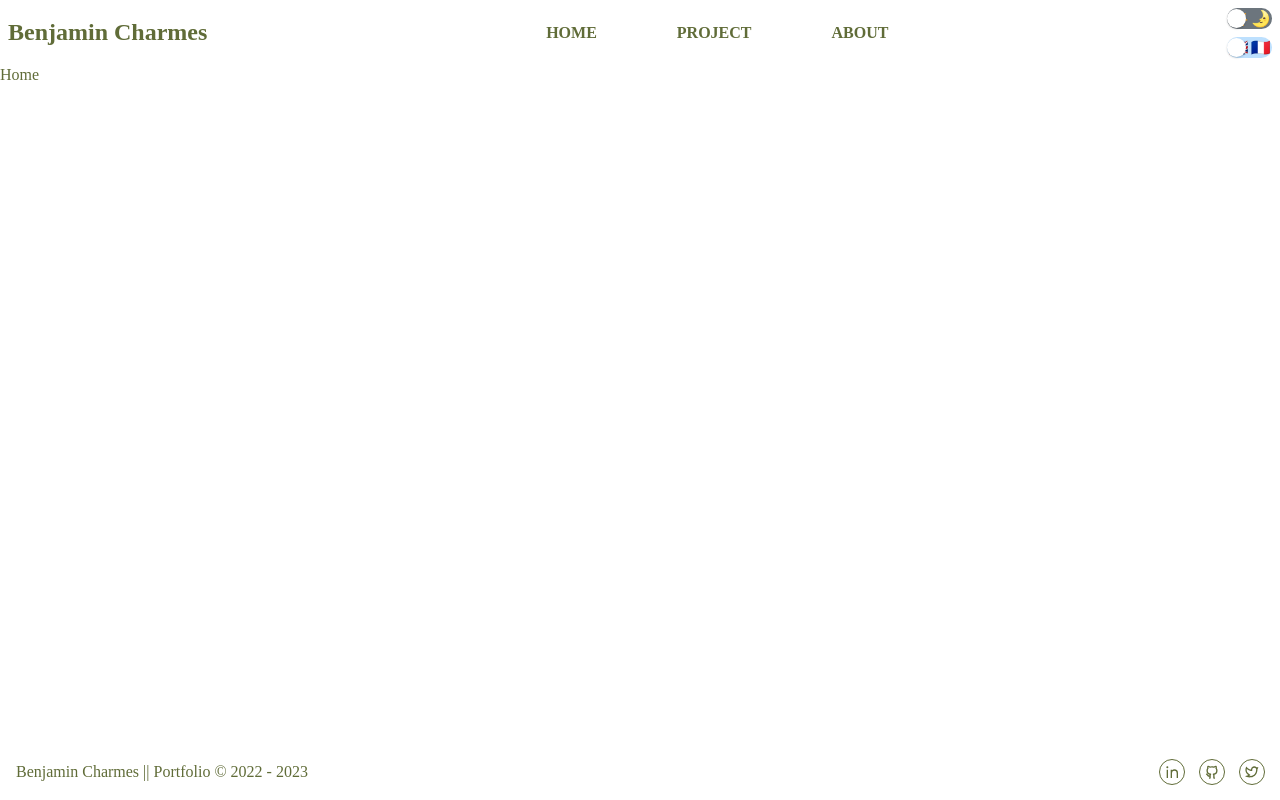
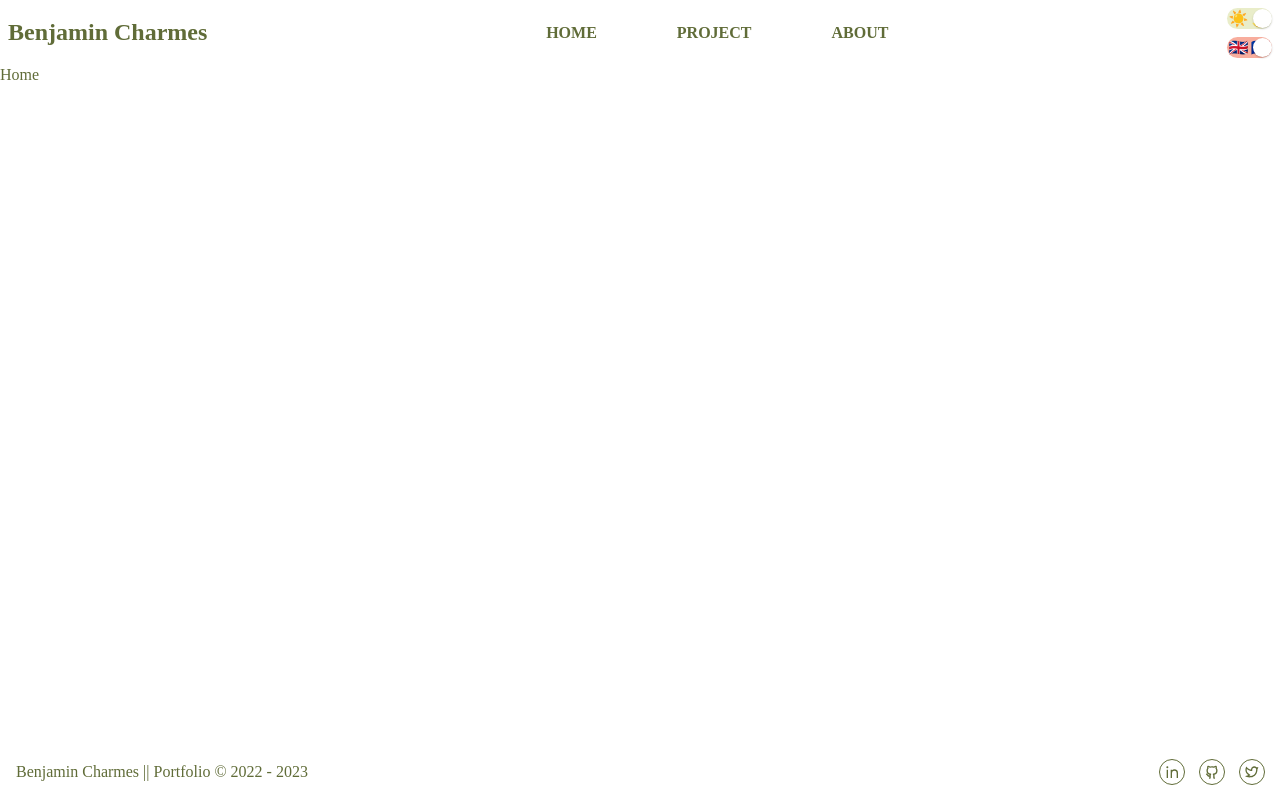
Before and after one commit to BenjaminCharmes/Portfolio, a React (Vite) app: page / in a window 1280 px wide. Built offline with nearby package versions, Linux system fonts and the light colour scheme.

Commit message:
Add state to SwitchButton to remember choice

```diff
--- a/src/components/SwitchButton/SwitchButton.jsx
+++ b/src/components/SwitchButton/SwitchButton.jsx
@@ -1,8 +1,12 @@
-import React, { useState } from 'react';
+// Hooks
+import { useState } from 'react';
+
+// SCSS
 import './SwitchButton.scss';
 
-const SwitchButton = ({ mode, iconOn, iconOff, handleSwitchButton }) => {
-  const [isActive, setIsActive] = useState(false);
+const SwitchButton = ({ state, mode, iconOn, iconOff, handleSwitchButton }) => {
+
+  const [isActive, setIsActive] = useState(state);
 
   const handleSwitch = () => {
     setIsActive(!isActive);
```
